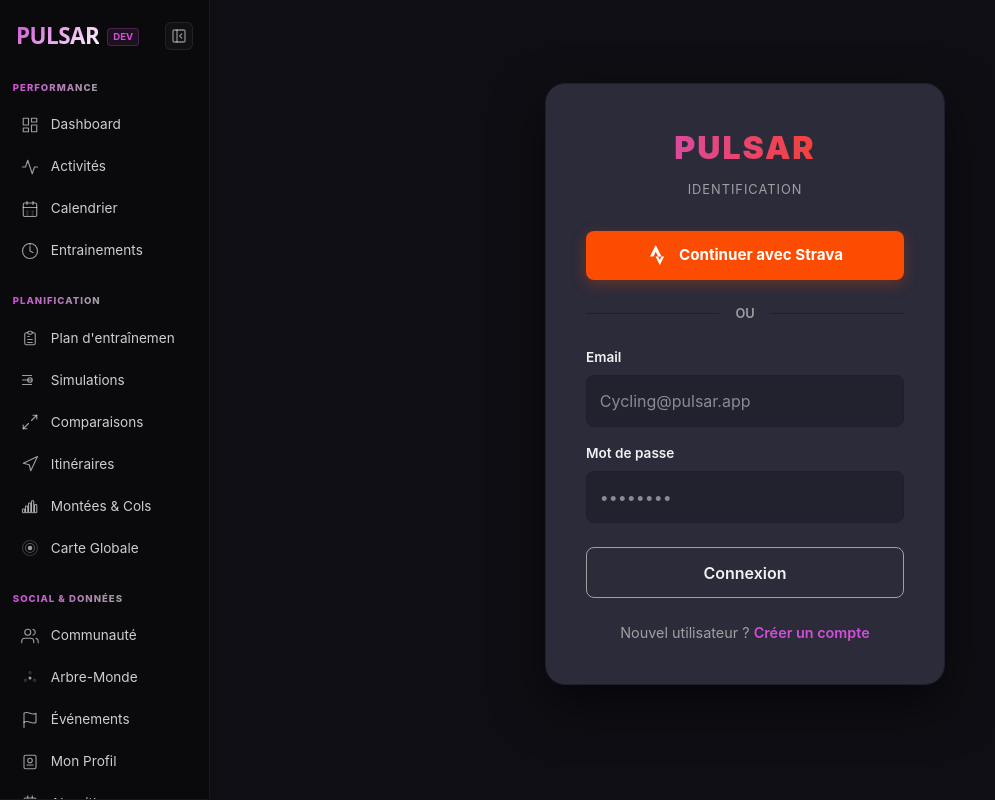
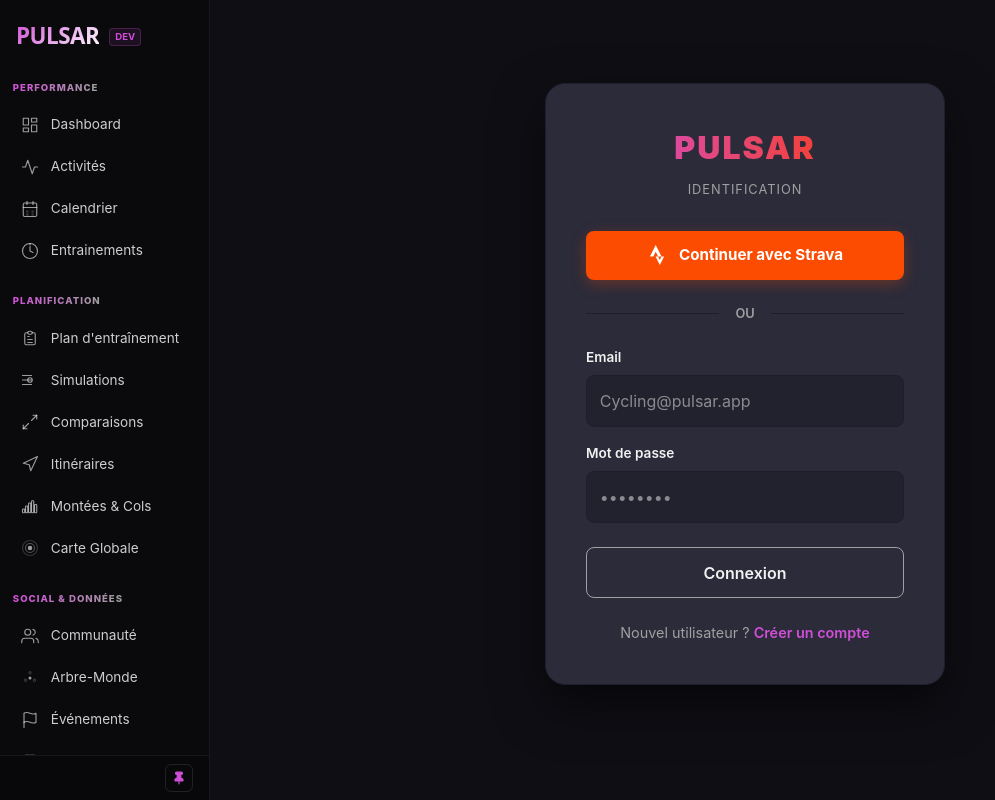
Before and after one commit to Raphouw/PULSAR, a Next.js app: page /auth/signin in a window 1280 px wide. Shown: the whole page, without its empty margins (0-995 px from the left). Built offline with nearby package versions, Linux system fonts and the light colour scheme; no server answers.

Commit message:
FIX : Sidebar

```diff
--- a/components/layout/sidebar.tsx
+++ b/components/layout/sidebar.tsx
@@ -5,12 +5,16 @@
 import { usePathname } from 'next/navigation';
 import React, { useState, useEffect } from 'react';
 import { useSession } from 'next-auth/react';
-import { Menu, X, ChevronRight, Zap, PanelLeftClose, PanelLeftOpen } from 'lucide-react';
+import {
+  ChevronRight, Zap,
+  Pin, PinOff,
+  Menu, X,
+  PanelLeftClose, PanelLeftOpen
+} from 'lucide-react';
 
 const HEADER_HEIGHT = 72;
-const FOOTER_HEIGHT = 64;
 
-// --- ICÔNES & ANIMATIONS (INCHANGÉES) ---
+// --- ICÔNES SVG AVEC CLASSES D'ANIMATION ---
 const Icons = {
   Dashboard: (
     <svg width="18" height="18" viewBox="0 0 24 24" fill="none" stroke="currentColor" strokeWidth="1.5" strokeLinecap="round" strokeLinejoin="round" className="icon-group icon-dashboard">
@@ -165,9 +169,8 @@
   },
 ];
 
-const updateGlobalWidth = (collapsed: boolean) => {
+const updateGlobalWidth = (width: string) => {
   if (typeof document !== 'undefined') {
-    const width = collapsed ? '72px' : '210px';
     document.documentElement.style.setProperty('--sidebar-width', width);
   }
 };
@@ -177,47 +180,54 @@
   const { data: session } = useSession();
   const [hoveredLink, setHoveredLink] = useState<string | null>(null);
   const [isMobileMenuOpen, setIsMobileMenuOpen] = useState(false);
-  const [isCollapsed, setIsCollapsed] = useState(false);
+
+  // --- ÉTATS ---
+  const [isPinned, setIsPinned] = useState(false); // Mode "Épinglé" (Cadenas)
+  const [isHovered, setIsHovered] = useState(false); // Mode "Survol temporaire"
   const [mounted, setMounted] = useState(false);
 
-  const updateSidebarWidth = (collapsed: boolean) => {
-      const width = collapsed ? '72px' : '210px';
-      document.documentElement.style.setProperty('--sidebar-width', width);
-  };
+  // La sidebar est ouverte si Épinglée OU Survolée
+  const isSidebarOpen = isPinned || isHovered;
 
   useEffect(() => {
     setMounted(true);
-    const savedState = localStorage.getItem('sidebar-collapsed');
-    const initialState = savedState ? JSON.parse(savedState) : false;
-    setIsCollapsed(initialState);
-    updateGlobalWidth(initialState); // Applique la largeur au chargement
+    // Charger la préférence "Pinned" du localStorage
+    const savedPinState = localStorage.getItem('sidebar-pinned');
+    const initialPinState = savedPinState ? JSON.parse(savedPinState) : true;
+    setIsPinned(initialPinState);
   }, []);
 
-  const toggleSidebar = () => {
-    const newState = !isCollapsed;
-    setIsCollapsed(newState);
-    localStorage.setItem('sidebar-collapsed', JSON.stringify(newState));
-    updateGlobalWidth(newState); // Met à jour la largeur en temps réel
+  // Met à jour la largeur globale (CSS variable) pour pousser le contenu
+  useEffect(() => {
+    if (!mounted) return;
+    const width = isSidebarOpen ? '210px' : '72px';
+    updateGlobalWidth(width);
+  }, [isSidebarOpen, mounted]);
+
+  // Action : Clic sur le bouton PIN
+  const togglePin = (e: React.MouseEvent) => {
+    e.stopPropagation(); // Empêche de propager le clic
+    const newState = !isPinned;
+    setIsPinned(newState);
+    localStorage.setItem('sidebar-pinned', JSON.stringify(newState));
   };
 
+  // Navigation : Quand l'URL change (nouvelle page chargée), on reset le hover
   useEffect(() => {
     setIsMobileMenuOpen(false);
+    setIsHovered(false);
   }, [pathname]);
 
   const isLocked = session?.user?.onboarding_completed === false;
+  const currentWidth = isSidebarOpen ? '210px' : '72px';
+  const groupMarginBottom = isSidebarOpen ? '1.5rem' : '0.4rem';
 
-  // LARGEUR AJUSTÉE (Plus fine)
-  const sidebarWidth = isCollapsed ? '72px' : '210px';
-
-  // Marge entre les groupes : plus petite quand rétracté pour tasser le contenu
-  const groupMarginBottom = isCollapsed ? '0.8rem' : '1.5rem';
-
-  if (!mounted) return <div style={{ width: sidebarWidth, background: 'var(--background)' }} />;
+  if (!mounted) return <div style={{ width: currentWidth, background: 'var(--background)' }} />;
 
   return (
     <>
       <style jsx global>{`
-        /* --- STRUCTURE STICKY / FIXED --- */
+        /* --- STRUCTURE PRINCIPALE --- */
         .sidebar-container {
             height: 100vh;
             background: #0a0a0c;
@@ -226,29 +236,29 @@
             flex-direction: column;
             z-index: 50;
             transition: width 0.4s cubic-bezier(0.2, 0, 0, 1);
-
-            /* MOBILE : Fixed pour passer au dessus */
+            overflow-x: hidden;
             position: fixed;
             top: 0;
             left: 0;
         }
 
-        /* DESKTOP (Tablettes et +) : Sticky pour coller au contenu */
+        /* DESKTOP : Sticky */
         @media (min-width: 768px) {
             .sidebar-container {
                 position: sticky;
                 top: 0;
-                /* Note: pas de left: 0 ici pour laisser le Flexbox layout gérer la position */
             }
         }
 
-        /* --- ANIMATIONS (V5 - WHITE ONLY) --- */
+        /* --- STYLES TEXTES & LOGO --- */
         .logo-link:hover .logo-text {
             letter-spacing: 2px;
             filter: drop-shadow(0 0 5px rgba(255, 255, 255, 0.6));
             background: linear-gradient(135deg, #ffffff 0%, #d04fd7 100%);
             -webkit-background-clip: text;
         }
+
+        /* --- ANIMATIONS SVG (Toutes les keyframes) --- */
 
         /* Dashboard */
         .nav-link:hover .icon-dashboard .rect-1 { animation: eqMove 0.6s ease infinite alternate; }
@@ -364,18 +374,11 @@
 
         /* HOVER EFFECTS - WHITE ONLY */
         .nav-link:hover .link-text,
-        .nav-link:hover svg,
-        .nav-link:hover svg path,
-        .nav-link:hover svg rect,
-        .nav-link:hover svg circle,
-        .nav-link:hover svg line,
-        .nav-link:hover svg polygon,
-        .nav-link:hover svg g {
+        .nav-link:hover svg, .nav-link:hover svg path, .nav-link:hover svg rect, .nav-link:hover svg circle, .nav-link:hover svg line, .nav-link:hover svg polygon, .nav-link:hover svg g {
             color: #ffffff !important;
             stroke: #ffffff !important;
             fill: rgba(255,255,255,0) !important;
         }
-        /* Fill exceptions */
         .nav-link:hover svg .chip-core, .nav-link:hover svg .cal-day-1, .nav-link:hover svg .cal-day-2,
         .nav-link:hover svg .cal-day-3, .nav-link:hover svg .cal-day-4, .nav-link:hover svg .gps-dot,
         .nav-link:hover svg .net-center, .nav-link:hover svg .net-node-1, .nav-link:hover svg .net-node-2,
@@ -384,15 +387,13 @@
             fill: #ffffff !important;
             stroke: none !important;
         }
-
         .nav-link:hover .link-text { transform: translateX(3px); }
 
-        /* RESPONSIVE */
-        @media (max-width: 768px) {
-          .sidebar-container { transform: translateX(-100%); width: 220px !important; }
-          .sidebar-container.open { transform: translateX(0); }
-          .mobile-toggle-btn { display: flex; }
-          .collapse-btn { display: none !important; }
+        /* Styles spécifiques pour le bouton Pin */
+        .pin-btn:hover {
+            background: rgba(255,255,255,0.08);
+            color: #fff;
+            border-color: rgba(255,255,255,0.2);
         }
 
         .scroll-area::-webkit-scrollbar { width: 3px; }
@@ -404,7 +405,6 @@
       <button
         className="mobile-toggle-btn"
         onClick={() => setIsMobileMenuOpen(!isMobileMenuOpen)}
-        aria-label="Menu"
         style={{
             position: 'fixed', top: '12px', left: '12px', zIndex: 100,
             background: 'rgba(15, 15, 20, 0.9)', backdropFilter: 'blur(8px)',
@@ -427,74 +427,54 @@
         }}
       />
 
-      {/* --- SIDEBAR --- */}
+      {/* --- SIDEBAR CONTAINER --- */}
       <aside
         className={`sidebar-container ${isMobileMenuOpen ? 'open' : ''}`}
+        // GESTION INTELLIGENTE DU SURVOL
+        // Si ce n'est pas épinglé (cadenas ouvert), on ouvre temporairement au survol
+        onMouseEnter={() => !isPinned && setIsHovered(true)}
+        // Quand on sort la souris, on ferme le mode temporaire
+        onMouseLeave={() => setIsHovered(false)}
         style={{
-            width: sidebarWidth, // La position est gérée par le CSS maintenant !
+            width: currentWidth,
             ...(isLocked ? { opacity: 0.4, pointerEvents: 'none', filter: 'grayscale(0.8)' } : {})
         }}
       >
-        {/* HEADER & TOGGLE BUTTON */}
+        {/* HEADER : LOGO */}
         <div style={{
             display: 'flex', alignItems: 'center',
-            justifyContent: isCollapsed ? 'center' : 'space-between',
-            padding: '1.2rem 1rem', marginBottom: 0
+            // Si fermé : centré. Si ouvert : aligné à gauche.
+            justifyContent: !isSidebarOpen ? 'center' : 'flex-start',
+            padding: '1.2rem 1rem', marginBottom: 0,
+            height: HEADER_HEIGHT // Hauteur fixe pour éviter les sauts
         }}>
-            <Link href="/dashboard" className="logo-link" style={{ textDecoration: 'none', display: isCollapsed ? 'none' : 'block' }}>
-                <div style={{ display: 'flex', alignItems: 'center', gap: '8px', cursor: 'pointer' }}>
-                    <span style={logoTextStyle} className="logo-text">PULSAR</span>
-                    <span style={versionBadgeStyle}>DEV</span>
+            <Link href="/dashboard" className="logo-link" style={{ textDecoration: 'none', display: 'block' }}>
+                <div style={{ display: 'flex', alignItems: 'center', gap: '10px', cursor: 'pointer' }}>
+                    {/* Le logo "P" simple si fermé */}
+                    {!isSidebarOpen ? (
+                         <span style={{ fontSize: '1.4rem', fontWeight: 900, color: '#d04fd7' }}>P</span>
+                    ) : (
+                        // Logo complet si ouvert
+                        <>
+                            <span style={logoTextStyle} className="logo-text">PULSAR</span>
+                            <span style={versionBadgeStyle}>DEV</span>
+                        </>
+                    )}
                 </div>
             </Link>
-
-            {/* Logo "P" only when collapsed */}
-            {isCollapsed && (
-                 <span style={{ fontSize: '1.4rem', fontWeight: 900, color: '#d04fd7', display: 'none' }}>P</span>
-            )}
-
-            {/* BOUTON TOGGLE (TOP RIGHT) */}
-            <button
-                className="collapse-btn"
-                onClick={toggleSidebar}
-                style={{
-                    background: 'rgba(255,255,255,0.03)',
-                    border: '1px solid rgba(255,255,255,0.08)',
-                    borderRadius: '6px',
-                    color: 'rgba(255,255,255,0.5)',
-                    padding: '5px',
-                    cursor: 'pointer',
-                    display: 'flex', alignItems: 'center', justifyContent: 'center',
-                    transition: 'all 0.2s',
-                    width: isCollapsed ? '100%' : 'auto', // Prend toute la largeur si réduit
-                    height: isCollapsed ? '40px' : 'auto',
-                }}
-                onMouseEnter={(e) => {
-                    e.currentTarget.style.borderColor = 'rgba(255,255,255,0.2)';
-                    e.currentTarget.style.color = '#fff';
-                    e.currentTarget.style.background = 'rgba(255,255,255,0.08)';
-                }}
-                onMouseLeave={(e) => {
-                    e.currentTarget.style.borderColor = 'rgba(255,255,255,0.08)';
-                    e.currentTarget.style.color = 'rgba(255,255,255,0.5)';
-                    e.currentTarget.style.background = 'rgba(255,255,255,0.03)';
-                }}
-            >
-                {isCollapsed ? <PanelLeftOpen size={18} /> : <PanelLeftClose size={16} />}
-            </button>
         </div>
 
-        {/* NAVIGATION */}
+        {/* NAVIGATION SCROLLABLE */}
         <div style={scrollAreaStyle} className="scroll-area">
           {groups.map((group, index) => (
-            // Utilisation de la marge dynamique
             <div key={index} style={{ marginBottom: groupMarginBottom }}>
+              {/* TITRE DU GROUPE (Ligne ou Texte) */}
               <div style={{
-                  marginBottom: '0.6rem', paddingLeft: isCollapsed ? 0 : '0.8rem',
-                  textAlign: isCollapsed ? 'center' : 'left', height: '16px',
-                  display: 'flex', alignItems: 'center', justifyContent: isCollapsed ? 'center' : 'flex-start'
+                  marginBottom: '0.6rem', paddingLeft: !isSidebarOpen ? 0 : '0.8rem',
+                  textAlign: !isSidebarOpen ? 'center' : 'left', height: '16px',
+                  display: 'flex', alignItems: 'center', justifyContent: !isSidebarOpen ? 'center' : 'flex-start'
               }}>
-                 {isCollapsed ? (
+                 {!isSidebarOpen ? (
                     <div style={{ width: '20px', height: '2px', background: 'linear-gradient(90deg, #d04fd7 0%, transparent 100%)', opacity: 0.5 }} />
                  ) : (
                     <span style={groupTitleStyle}>{group.title}</span>
@@ -504,17 +484,19 @@
               <ul style={ulStyle}>
                 {group.links.map((link) => {
                   const isActive = pathname?.startsWith(link.href) ?? false;
-                  const isHovered = hoveredLink === link.href;
+                  const isHoveredLink = hoveredLink === link.href;
 
                   return (
-                    <li key={link.href} style={{ marginBottom: '4px' }}>
+                    <li key={link.href} style={{ marginBottom: !isSidebarOpen ? '2px' : '4px' }}>
                       <Link
                         href={link.href}
                         className="nav-link"
+                        // Ferme le menu mobile au clic, mais ne touche pas à la sidebar desktop (gérée par URL)
+                        onClick={() => isMobileMenuOpen && setIsMobileMenuOpen(false)}
                         style={{
-                            ...getLinkStyle(isActive, isHovered),
-                            padding: isCollapsed ? '0.8rem' : '0.55rem 0.8rem',
-                            justifyContent: isCollapsed ? 'center' : 'flex-start'
+                            ...getLinkStyle(isActive, isHoveredLink),
+                            padding: !isSidebarOpen ? '0.5rem' : '0.55rem 0.8rem',
+                            justifyContent: !isSidebarOpen ? 'center' : 'flex-start'
                         }}
                         onMouseEnter={() => setHoveredLink(link.href)}
                         onMouseLeave={() => setHoveredLink(null)}
@@ -524,7 +506,7 @@
                         <span
                           className="link-icon"
                           style={{
-                            marginRight: isCollapsed ? 0 : '12px', display: 'flex',
+                            marginRight: !isSidebarOpen ? 0 : '12px', display: 'flex',
                             transition: 'color 0.2s', color: isActive ? '#d04fd7' : 'rgba(255,255,255,0.6)',
                             minWidth: '18px'
                           }}
@@ -537,20 +519,12 @@
                           style={{
                             fontSize: '0.85rem', fontWeight: isActive ? 600 : 400,
                             color: isActive ? '#fff' : 'rgba(255,255,255,0.8)',
-                            transition: 'all 0.3s', opacity: isCollapsed ? 0 : 1,
-                            width: isCollapsed ? 0 : 'auto', overflow: 'hidden', whiteSpace: 'nowrap'
+                            transition: 'all 0.3s', opacity: !isSidebarOpen ? 0 : 1,
+                            width: !isSidebarOpen ? 0 : 'auto', overflow: 'hidden', whiteSpace: 'nowrap'
                           }}
                         >
                           {link.label}
                         </span>
-
-                        {!isCollapsed && (
-                            <ChevronRight size={14} style={{
-                                marginLeft: 'auto', opacity: isHovered ? 1 : 0,
-                                transform: isHovered ? 'translateX(0)' : 'translateX(-5px)',
-                                transition: 'all 0.2s ease', color: '#fff'
-                            }}/>
-                        )}
                       </Link>
                     </li>
                   );
@@ -560,10 +534,35 @@
           ))}
         </div>
 
-        {/* FOOTER USER */}
-        <div style={{ marginTop: 0, borderTop: '1px solid rgba(255,255,255,0.06)', background: 'rgba(0,0,0,0.3)' }}>
+        {/* --- ZONE DU BAS : PIN BUTTON & USER --- */}
+        <div style={{ marginTop: 0, borderTop: '1px solid rgba(255,255,255,0.06)', background: 'rgba(0,0,0,0.2)' }}>
+
+            {/* BOUTON PIN (Uniquement visible quand ouvert pour éviter le bruit visuel fermé) */}
+            {isSidebarOpen && (
+                <div style={{ padding: '0.5rem 1rem', display: 'flex', justifyContent: 'flex-end' }}>
+                     <button
+                        onClick={togglePin}
+                        className="pin-btn"
+                        title={isPinned ? "Détacher la barre" : "Épingler la barre"}
+                        style={{
+                            background: 'transparent',
+                            border: '1px solid rgba(255,255,255,0.1)',
+                            borderRadius: '6px',
+                            padding: '6px',
+                            cursor: 'pointer',
+                            color: isPinned ? '#d04fd7' : 'rgba(255,255,255,0.5)',
+                            transition: 'all 0.2s',
+                            display: 'flex', alignItems: 'center', justifyContent: 'center'
+                        }}
+                     >
+                        {isPinned ? <Pin size={14} fill="currentColor" /> : <PinOff size={14} />}
+                     </button>
+                </div>
+            )}
+
+            {/* USER PROFILE */}
             {session?.user && (
-            <div style={{ padding: isCollapsed ? '1rem 0.5rem' : '1rem 1rem', display: 'flex', justifyContent: 'center' }}>
+            <div style={{ padding: !isSidebarOpen ? '1rem 0.5rem' : '0.5rem 1rem 1rem 1rem', display: 'flex', justifyContent: 'center' }}>
                 <div style={footerProfileStyle}>
                 <div style={avatarPlaceholderStyle}>
                     {session.user.image ? (
@@ -575,8 +574,8 @@
                 </div>
 
                 <div style={{
-                    overflow: 'hidden', transition: 'all 0.3s', opacity: isCollapsed ? 0 : 1,
-                    width: isCollapsed ? 0 : 'auto', marginLeft: isCollapsed ? 0 : '10px'
+                    overflow: 'hidden', transition: 'all 0.3s', opacity: !isSidebarOpen ? 0 : 1,
+                    width: !isSidebarOpen ? 0 : 'auto', marginLeft: !isSidebarOpen ? 0 : '10px'
                 }}>
                     <div style={userNameStyle}>{session.user.name}</div>
                     <div style={userRoleStyle}>
@@ -593,12 +592,11 @@
   );
 }
 
-// --- STYLES CSS-IN-JS AJUSTÉS ---
-
+// ... STYLES UTILS ...
 const logoTextStyle: React.CSSProperties = {
   fontSize: '1.4rem', fontWeight: 800, fontFamily: 'system-ui, sans-serif',
   letterSpacing: '-0.5px', background: 'linear-gradient(135deg, #d04fd7 0%, #ffffff 100%)',
-  WebkitBackgroundClip: 'text', WebkitTextFillColor: 'transparent', transition: 'all 0.3s ease',
+  WebkitBackgroundClip: 'text', WebkitTextFillColor: 'transparent', transition: 'all 0.3s ease', whiteSpace: 'nowrap'
 };
 
 const versionBadgeStyle: React.CSSProperties = {
@@ -614,7 +612,7 @@
 const groupTitleStyle: React.CSSProperties = {
   fontSize: '0.6rem', textTransform: 'uppercase', fontWeight: 800, letterSpacing: '1px',
   background: 'linear-gradient(90deg, #d04fd7 0%, #a0a0a0 100%)',
-  WebkitBackgroundClip: 'text', WebkitTextFillColor: 'transparent', opacity: 1,
+  WebkitBackgroundClip: 'text', WebkitTextFillColor: 'transparent', opacity: 1, whiteSpace: 'nowrap',
 };
 
 const ulStyle: React.CSSProperties = { listStyle: 'none', padding: 0, margin: 0 };
```
Also changed, not shown: app/map/GlobalMapClient.tsx (+4 -4 lines).
